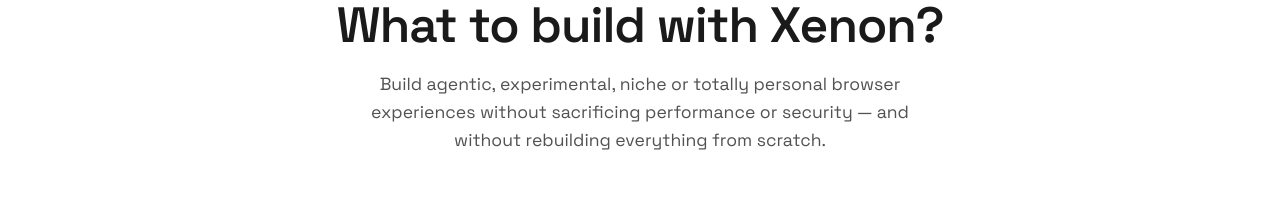
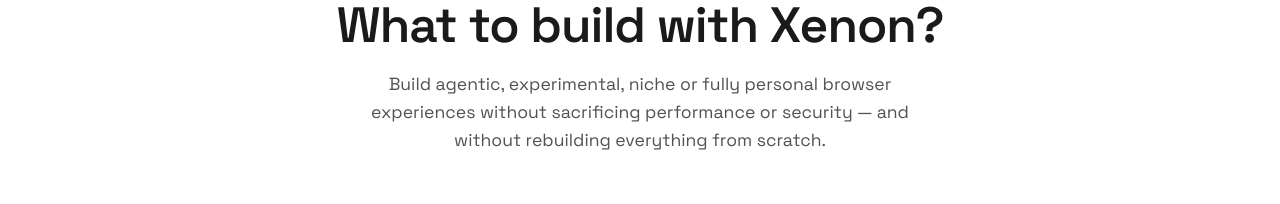
Before and after one commit to Agent54/xe-website, a SvelteKit app: page / in a window 1280 px wide. Shown: the part 812-1016 px from the top of the page. Built offline with nearby package versions, Linux system fonts and the light colour scheme.

Commit message:
fix prebundling

```diff
--- a/src/routes/+page.svelte
+++ b/src/routes/+page.svelte
@@ -120,7 +120,7 @@
   <div class="container text-center">
     <h2 class="text-primary" style="margin-bottom: 1rem;">What to build with Xenon?</h2>
     <p style="max-width: 600px; margin: 0 auto; font-size: 1.1rem;">
-      Build agentic, experimental, niche or totally personal browser experiences without sacrificing performance or security — and without rebuilding everything from scratch.
+      Build agentic, experimental, niche or fully personal browser experiences without sacrificing performance or security — and without rebuilding everything from scratch.
     </p>
   </div>
 </section>
--- a/svelte.config.js
+++ b/svelte.config.js
@@ -1,4 +1,4 @@
-import adapter from '@sveltejs/adapter-auto';
+import adapter from '@sveltejs/adapter-static';
 
 /** @type {import('@sveltejs/kit').Config} */
 const config = {
```
